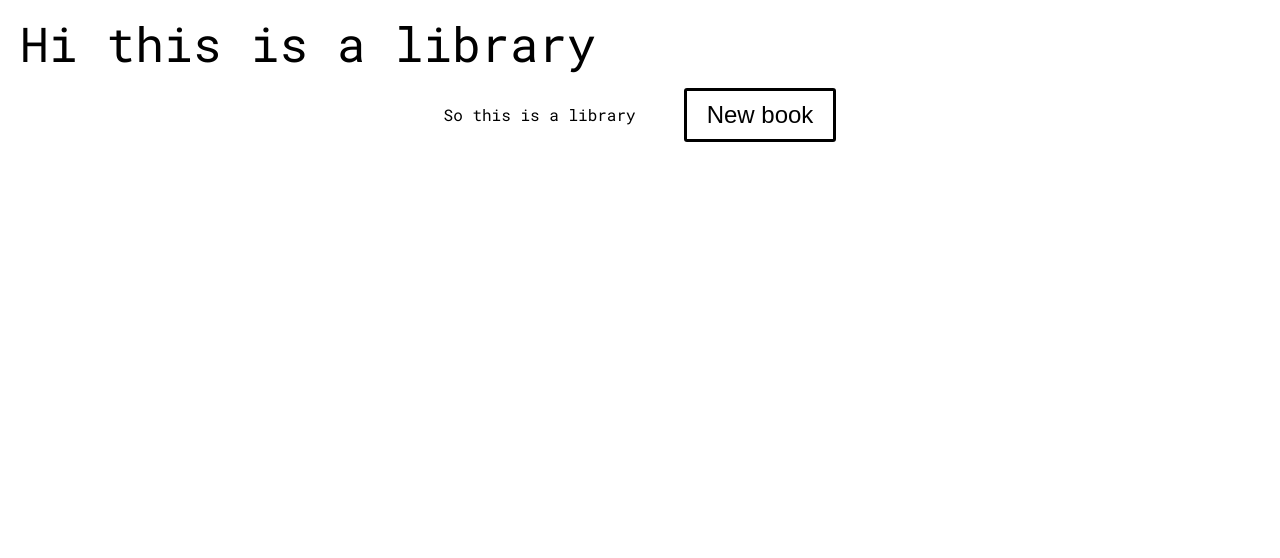
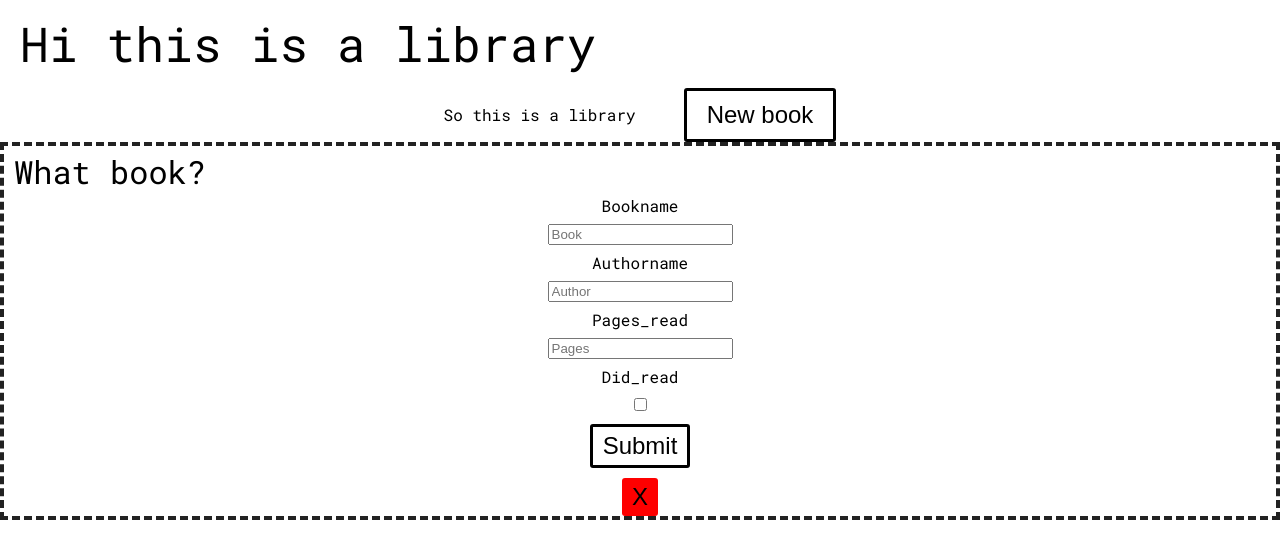
Before and after one commit to Kessius00/library, a plain HTML site: page index.html in a window 1280 px wide. Drawn offline with Linux system fonts and the light colour scheme.

Commit message:
Add start of popUpform for newBook

```diff
--- a/index.html
+++ b/index.html
@@ -14,10 +14,31 @@
     <title>Library</title>
 </head>
 <body>
-    <h1>Hi this is a library</h1>
+    <h1 style="font-size: 3rem; padding: 20px;">Hi this is a library</h1>
     <div class="paragr">
         <p>So this is a library</p>
-        <button class="new_book">New book</button>
+        <button class="btn new_book">New book</button>
+    </div>
+    <div class="books-layout"></div>
+    <div class="popUpform" style="border: #222222 dashed 4px;">
+        <div class="form">
+            <form action="./script.js" class="formContainer">
+                <h2 style="font-size: 2rem; padding: 10px;">What book?</h2>
+                <div class="forminputs">
+                    <label for="bookName">Bookname</label>
+                    <input type="text" name="BookName" id="BookName" placeholder="Book">
+                    <label for="AuthorName">Authorname</label>
+                    <input type="text" name="AuthorName" id="AuthorName" placeholder="Author">
+                    <label for="pagesRead">Pages_read</label>
+                    <input type="number" name="pagesRead" id="pagesRead" placeholder="Pages">
+                    <label for="didRead">Did_read</label>
+                    <input type="checkbox" name="didRead" id="didRead">
+
+                    <button type="submit" class="btn submitBtn">Submit</button>
+                    <button class="btn cancelBtn" style="background-color: #fe0000; border: none;">X</button>
+                </div>
+            </form>
+        </div>
     </div>
 </body>
 </html>
--- a/style.css
+++ b/style.css
@@ -9,12 +9,6 @@
 
 }
 
-h1 {
-    font-size: 3rem;
-    padding: 20px;
-
-}
-
 .paragr{
     display: flex;
     flex-direction: row;
@@ -22,14 +16,16 @@ h1 {
     justify-content: center;
     align-items: center;
 }
-
-
-.new_book{
-    padding: 10px 20px;
+.btn{
+    padding: 5px 10px;
     background-color: var(--whitecolor);
     border: #000000 solid 3px;
     border-radius: 3px;
     font-size: 1.5rem;
+}
+
+.new_book{
+    padding: 10px 20px;
 }
 
 .new_book:hover{
@@ -39,3 +35,10 @@ h1 {
 .new_book:active{
     background-color: #777777;
 }
+
+.forminputs{
+    display: flex;
+    flex-direction: column;
+    align-items: center;
+    gap: 10px;
+}
```
